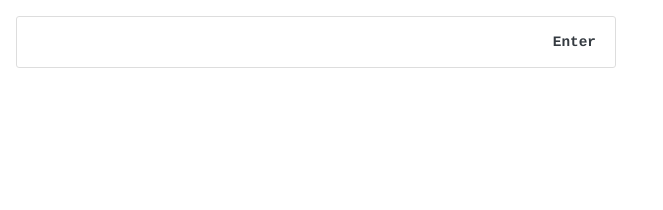
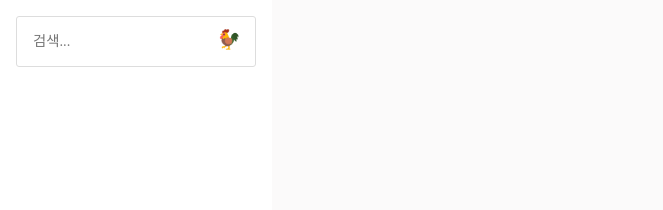
Before and after one commit to ykdhan/code-typer, a React (Create React App) app: page / in a window 1280 px wide. Shown: the top 210 px of the page, without its empty margins (0-663 px from the left). Built offline with nearby package versions, Linux system fonts and the light colour scheme; a web font is replaced by a local one.

Commit message:
changed navbar

```diff
--- a/src/components/Form.css
+++ b/src/components/Form.css
@@ -1,36 +1,34 @@
 .form {
     display: flex;
     width: 100%;
-    max-width: 600px;
 }
 
 .form input {
     flex: 1;
-    font-size: 1rem;
+    font-size: 0.9rem;
     outline: none;
     border: 1px solid #ddd;
     border-radius: 3px;
     padding: 1rem;
-    font-family: 'Cousine', monospace;
+    font-family: 'NEXON Lv1 Gothic OTF Bold';
     text-transform: uppercase;
 }
 
 .create-button {
-    padding: 0.5rem;
-    width: 3rem;
+    padding: 0.4rem;
+    width: 2.2rem;
+    margin-top: 0.35rem;
     position: absolute;
-    margin-top: 0.6rem;
-    margin-left: calc(600px - 4.6rem);
+    margin-left: calc(100% - 5.2rem);
     text-align: center;
-    color: #343a40;
     font-weight: 700;
+    font-size: 1.2rem;
     cursor: pointer;
     border-radius: 3px;
     transition: all 0.2s ease-out;
-    font-family: 'Cousine', monospace;
+    font-family: 'NEXON Lv1 Gothic OTF';
 }
 
 .create-button:hover {
-    background: #343a40;
-    color: #fff;
+    background: #ff4433;
 }
--- a/src/components/Form.js
+++ b/src/components/Form.js
@@ -4,8 +4,8 @@ import './Form.css';
 const Form = ({value, onChange, onCreate, onKeyDown}) => {
     return (
       <div className="form">
-        <input value={value} onChange={onChange} onKeyDown={onKeyDown}/>
-        <div className="create-button" onClick={onCreate}>Enter</div>
+        <input placeholder="검색..." value={value} onChange={onChange} onKeyDown={onKeyDown}/>
+        <div className="create-button" onClick={onCreate}>🐓</div>
       </div>
     );
   };
--- a/src/components/StockItem.css
+++ b/src/components/StockItem.css
@@ -5,7 +5,7 @@
     cursor: pointer;
     transition: all 0.2s ease-out;
     user-select: none;
-    font-family: 'Cousine', monospace;
+    font-family: 'NEXON Lv1 Gothic OTF';
     font-size: 0.85rem;
 }
 
--- a/src/components/StockListTemplate.css
+++ b/src/components/StockListTemplate.css
@@ -2,7 +2,6 @@
     background: white;
     width: 100%;
     margin: 0 auto;
-    margin-top: 5rem;
 }
 
 .title {
@@ -15,12 +14,16 @@
 .form-wrapper {
     padding: 1rem;
     position: fixed;
+    height: 100vh;
     top: 0;
     left: 0;
-    width: 100%;
+    width: 15rem;
+    background: #fff;
     z-index: 99;
 }
 
 .stocks-wrapper {
-    min-height: 5rem;
+    min-height: 100vh;
+    background: #fbfafa;
+    padding-left: 18rem;
 }
--- a/src/index.css
+++ b/src/index.css
@@ -1,11 +1,12 @@
-@import url('https://fonts.googleapis.com/css2?family=Cousine:wght@400;700&display=swap');
+@font-face { font-family: 'NEXON Lv1 Gothic OTF'; src: url('https://cdn.jsdelivr.net/gh/projectnoonnu/noonfonts_20-04@2.1/NEXON Lv1 Gothic OTF.woff') format('woff'); font-weight: normal; font-style: normal; }
+@font-face { font-family: 'NEXON Lv1 Gothic OTF Bold'; src: url('https://cdn.jsdelivr.net/gh/projectnoonnu/noonfonts_20-04@2.1/NEXON Lv1 Gothic OTF Bold.woff') format('woff'); font-weight: normal; font-style: normal; }
 
 body {
   margin: 0;
   /*font-family: -apple-system, BlinkMacSystemFont, 'Segoe UI', 'Roboto', 'Oxygen',
     'Ubuntu', 'Cantarell', 'Fira Sans', 'Droid Sans', 'Helvetica Neue',
     sans-serif;*/
-  font-family: 'Cousine', monospace;
+  font-family: 'NEXON Lv1 Gothic OTF';
   -webkit-font-smoothing: antialiased;
   -moz-osx-font-smoothing: grayscale;
   background: #fff;
```
